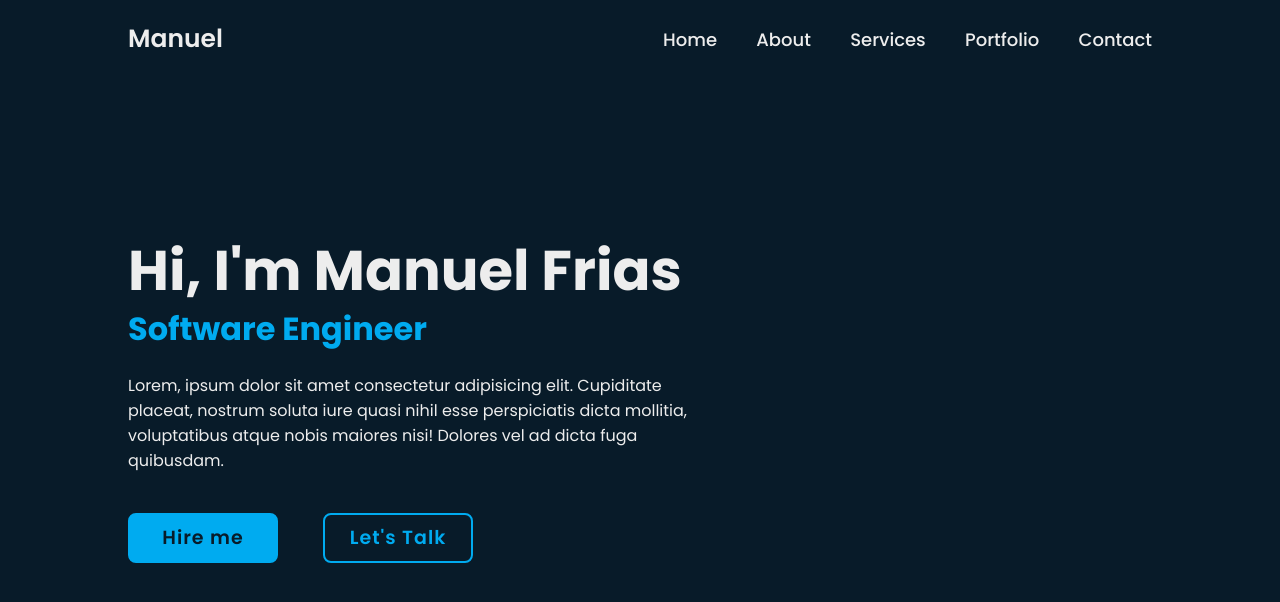
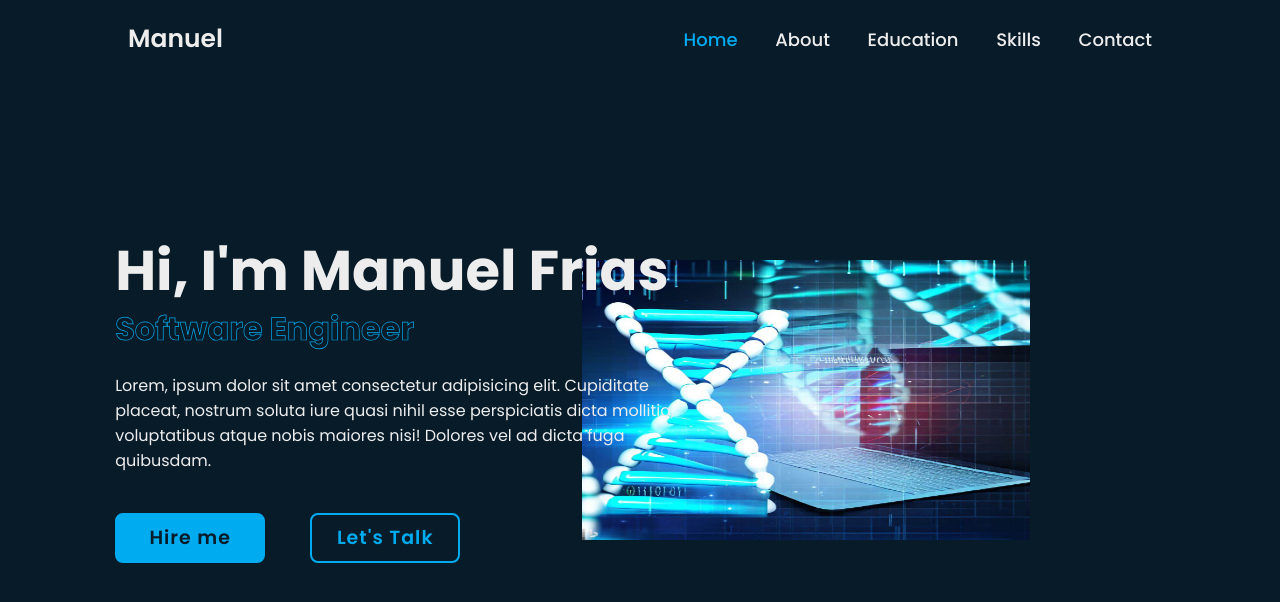
Before and after one commit to mFriasLeon/portfolio, a plain HTML site: page index.html in a window 1280 px wide. Drawn offline with nearby package versions, Linux system fonts and the light colour scheme.

Commit message:
images and css changes

```diff
--- a/css/style.css
+++ b/css/style.css
@@ -4,12 +4,29 @@
     margin: 0;
     padding: 0;
     box-sizing: border-box;
+    text-decoration: none;
+    border: none;
+    outline: none;
+    scroll-behavior: smooth;
     font-family: 'Poppins', sans-serif;
 }
 
+:root{
+    --bg-color:#081b29;
+    --second-bg-color:#112e42;
+    --text-color:#ededed;
+    --main-color:#00abf0;
+
+}
+
+html{
+    font-size: 62.5%;
+    overflow-x: hidden;
+}
+
 body{
-    background-color: #081b29;
-    color :#ededed;
+    background-color:var(--bg-color);
+    color:var(--text-color);
 }
 
 .header{
@@ -25,9 +42,10 @@ body{
     z-index: 100;
 }
 
+
 .logo {
     font-size: 25px;
-    color: #ededed;
+    color:var(--text-color);
     text-decoration: none;
     font-weight: 600;
 
@@ -35,7 +53,7 @@ body{
 
 .navbar a {
     font-size: 18px;
-    color: #ededed;
+    color: var(--text-color);
     text-decoration: none;
     font-weight: 500;
     margin-left: 35px ;
@@ -45,14 +63,29 @@ body{
 
 .navbar a:hover,
 .navbar a.active {
-    color: #00abf0;
+    color:var(--main-color);
+}
+
+#menu-ico{
+    font-size: 3.6rem;
+    color: var(--text-color);
+    cursor: pointer;
+    display: none;
+}
+
+section{
+    min-height: 100vh;
+    padding: 10rem 9% 2rem;
 }
 
 .home {
-    height: 100vh;
     display: flex;
     align-items: center;
-    padding: 0 10%;
+    padding: 0 9%;
+    background: url('../images/software.jpeg') no-repeat;
+    background-size: 35% 35%;
+    background-position: 70% 50% ;
+
 }
 
 .home-content {
@@ -65,11 +98,18 @@ body{
     line-height: 1.2;
 }
 
-.home-content h3{
+.home-content .text-animate{
+    position: relative;
+    width: 32.8rem;
+}
+
+.home-content .text-animate h3{
     font-size: 32px;
     font-weight: 700;
-    color:#00abf0;
+    color:transparent;
+    -webkit-text-stroke: .7px var(--main-color);
 }
+
 .home-content p {
     font-size: 16px;
     margin: 20px 0 40px ;
@@ -83,7 +123,7 @@ body{
     height: 50px;
 }
 
-.btn-box a  {
+.btn-box .btn  {
      position: relative;
      display: inline-flex;
      justify-content: center;
@@ -98,13 +138,37 @@ body{
      text-decoration: none;
      font-weight: 600;
      letter-spacing: 1px;
+     z-index: 1;
+     overflow: hidden;
+     transition: .5s;
 }
 
-.btn-box a:nth-child(2){
+.btn-box .btn:nth-child(2){
     background-color: transparent;
     color: #00abf0;
 }
 
+.btn-box .btn:nth-child(2):hover{
+    color: var(--bg-color);
+    color: #00abf0;
+}
+
+.btn-box .btn:nth-child(2)::before{
+    color: #00abf0;
+}
+
 .btn-box a::before{
-    content: ;
+    content:'' ;
+    position: absolute;
+    top:0;
+    left: 0;
+    width: 0%;
+    height: 100%;
+    background:var(--bg-color);
+    z-index: -1;
+    transition: .5s;
 }
+
+.btn-box .btn:hover::before{
+    width: 100%;
+}
--- a/index.html
+++ b/index.html
@@ -7,22 +7,28 @@
         <meta name="viewport" content="width=device-width, initial-scale=1.0">
         <title > Personal Portfolio </title>
         <link rel="stylesheet" href="css/style.css">
+        <link href='https://unpkg.com/boxicons@2.1.4/css/boxicons.min.css' rel='stylesheet'>
+
+
     </head>
     <body>
         <header class="header">
             <a href="#" class="logo">Manuel</a>
+            <div class='bx bx-menu' id="menu-ico"></div>
             <nav class="navbar">
-                <a href="#">Home</a>
-                <a href="#">About</a>
-                <a href="#">Services</a>
-                <a href="#">Portfolio</a>
-                <a href="#">Contact</a>
+                <a href="#home" class="active">Home</a>
+                <a href="#about">About</a>
+                <a href="#education">Education</a>
+                <a href="#skills">Skills</a>
+                <a href="#contact">Contact</a>
             </nav>
         </header>
-        <section class="home">
+        <section class="home" id="home">
             <div class="home-content">
-            <h1>Hi, I'm Manuel Frias</h1>
-            <h3> Software Engineer</h3>
+            <h1>Hi, I'm <span> Manuel Frias</span></h1>
+            <div class="text-animate">
+                <h3> Software Engineer</h3>
+            </div>
             <p>
                 Lorem, ipsum dolor sit amet consectetur
                  adipisicing elit. Cupiditate placeat,
@@ -31,10 +37,11 @@
                 nisi! Dolores vel ad dicta fuga quibusdam.
             </p>
             <div class = "btn-box">
-                <a href="#">Hire me</a>
-                <a href="#">Let's Talk</a>
+                <a href="#" class="btn">Hire me</a>
+                <a href="#" class="btn">Let's Talk</a>
             </div>
         </div>
         </section>
+        <script src=" js/script.js"></script>
     </body>
 </html>
```
Also changed, not shown: images/logo.jpg (added), images/software.jpeg (added), js/script.js (added).
